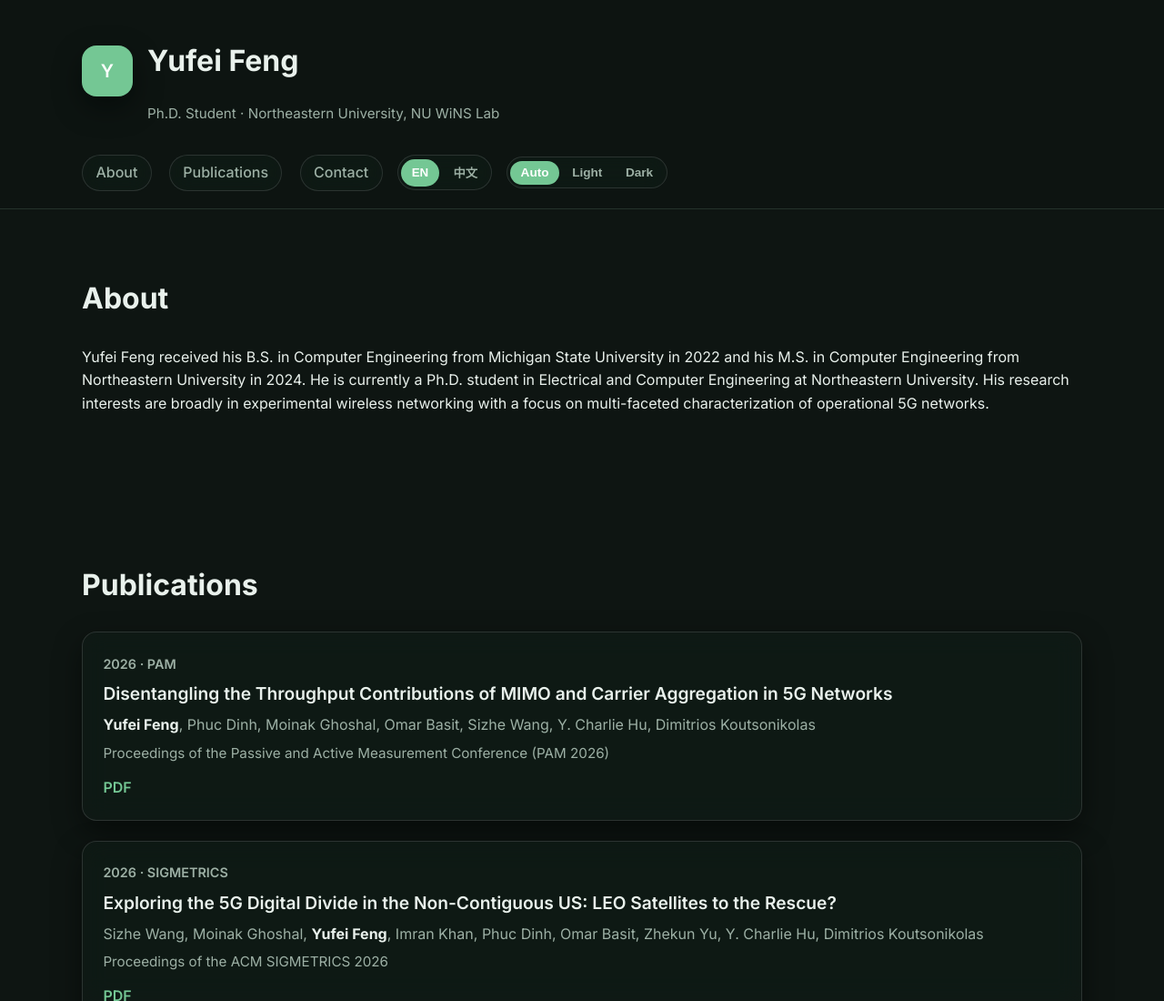
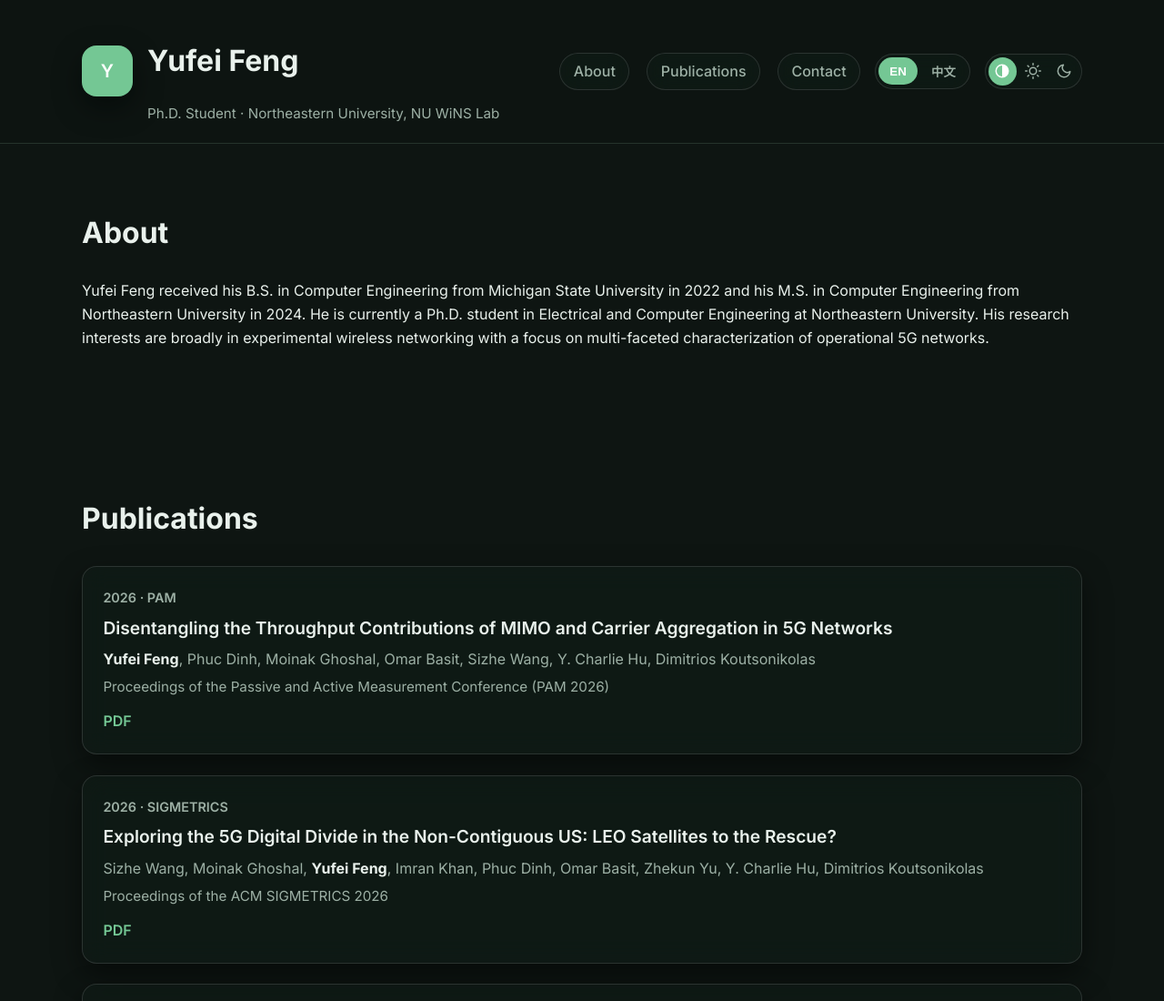
Before and after one commit to YufeiFeng1109/YufeiFeng1109.github.io, a plain HTML site: page index.html in a window 1280 px wide. Shown: the top 1100 px of the page at 91% size. Drawn offline with Linux system fonts and the light colour scheme.

Commit message:
Use icons for Auto/Light/Dark theme toggle to prevent header wrap
The English labels (Auto/Light/Dark) widened the toggle enough to wrap
onto a second line. Replace them with icons (contrast/sun/moon) and move
the localized labels to title/aria-label attributes.

Co-Authored-By: Claude Opus 4.8 (1M context) <noreply@anthropic.com>

```diff
--- a/index.html
+++ b/index.html
@@ -79,25 +79,74 @@
               type="button"
               class="theme-button"
               data-theme-mode="auto"
-              data-i18n="themeAuto"
+              aria-label="Auto"
+              title="Auto"
             >
-              Auto
+              <svg
+                xmlns="http://www.w3.org/2000/svg"
+                viewBox="0 0 24 24"
+                fill="none"
+                stroke="currentColor"
+                stroke-width="2"
+                stroke-linecap="round"
+                stroke-linejoin="round"
+                aria-hidden="true"
+              >
+                <circle cx="12" cy="12" r="9"></circle>
+                <path
+                  d="M12 3v18a9 9 0 0 0 0-18z"
+                  fill="currentColor"
+                  stroke="none"
+                ></path>
+              </svg>
             </button>
             <button
               type="button"
               class="theme-button"
               data-theme-mode="light"
-              data-i18n="themeLight"
+              aria-label="Light"
+              title="Light"
             >
-              Light
+              <svg
+                xmlns="http://www.w3.org/2000/svg"
+                viewBox="0 0 24 24"
+                fill="none"
+                stroke="currentColor"
+                stroke-width="2"
+                stroke-linecap="round"
+                stroke-linejoin="round"
+                aria-hidden="true"
+              >
+                <circle cx="12" cy="12" r="5"></circle>
+                <line x1="12" y1="1" x2="12" y2="3"></line>
+                <line x1="12" y1="21" x2="12" y2="23"></line>
+                <line x1="4.22" y1="4.22" x2="5.64" y2="5.64"></line>
+                <line x1="18.36" y1="18.36" x2="19.78" y2="19.78"></line>
+                <line x1="1" y1="12" x2="3" y2="12"></line>
+                <line x1="21" y1="12" x2="23" y2="12"></line>
+                <line x1="4.22" y1="19.78" x2="5.64" y2="18.36"></line>
+                <line x1="18.36" y1="5.64" x2="19.78" y2="4.22"></line>
+              </svg>
             </button>
             <button
               type="button"
               class="theme-button"
               data-theme-mode="dark"
-              data-i18n="themeDark"
+              aria-label="Dark"
+              title="Dark"
             >
-              Dark
+              <svg
+                xmlns="http://www.w3.org/2000/svg"
+                viewBox="0 0 24 24"
+                fill="none"
+                stroke="currentColor"
+                stroke-width="2"
+                stroke-linecap="round"
+                stroke-linejoin="round"
+                aria-hidden="true"
+              >
+                <path d="M21 12.79A9 9 0 1 1 11.21 3 7 7 0 0 0 21 12.79z"></path>
+              </svg>
             </button>
           </div>
         </div>
@@ -582,6 +631,17 @@
         if (themeToggle && dict.themeLabel) {
           themeToggle.setAttribute("aria-label", dict.themeLabel);
         }
+        themeButtons.forEach((btn) => {
+          const label = {
+            auto: dict.themeAuto,
+            light: dict.themeLight,
+            dark: dict.themeDark
+          }[btn.dataset.themeMode];
+          if (label) {
+            btn.setAttribute("aria-label", label);
+            btn.setAttribute("title", label);
+          }
+        });
         buttons.forEach((btn) => {
           btn.classList.toggle("active", btn.dataset.lang === lang);
         });
--- a/styles.css
+++ b/styles.css
@@ -180,15 +180,22 @@ ul {
 }
 
 .theme-button {
+  display: inline-flex;
+  align-items: center;
+  justify-content: center;
   border: none;
   background: transparent;
-  padding: 0.35rem 0.7rem;
+  padding: 0.4rem;
   border-radius: 999px;
-  font-weight: 600;
-  font-size: 0.85rem;
   color: var(--muted);
   cursor: pointer;
   transition: all 0.2s ease;
+}
+
+.theme-button svg {
+  width: 18px;
+  height: 18px;
+  display: block;
 }
 
 .theme-button:hover {
```
